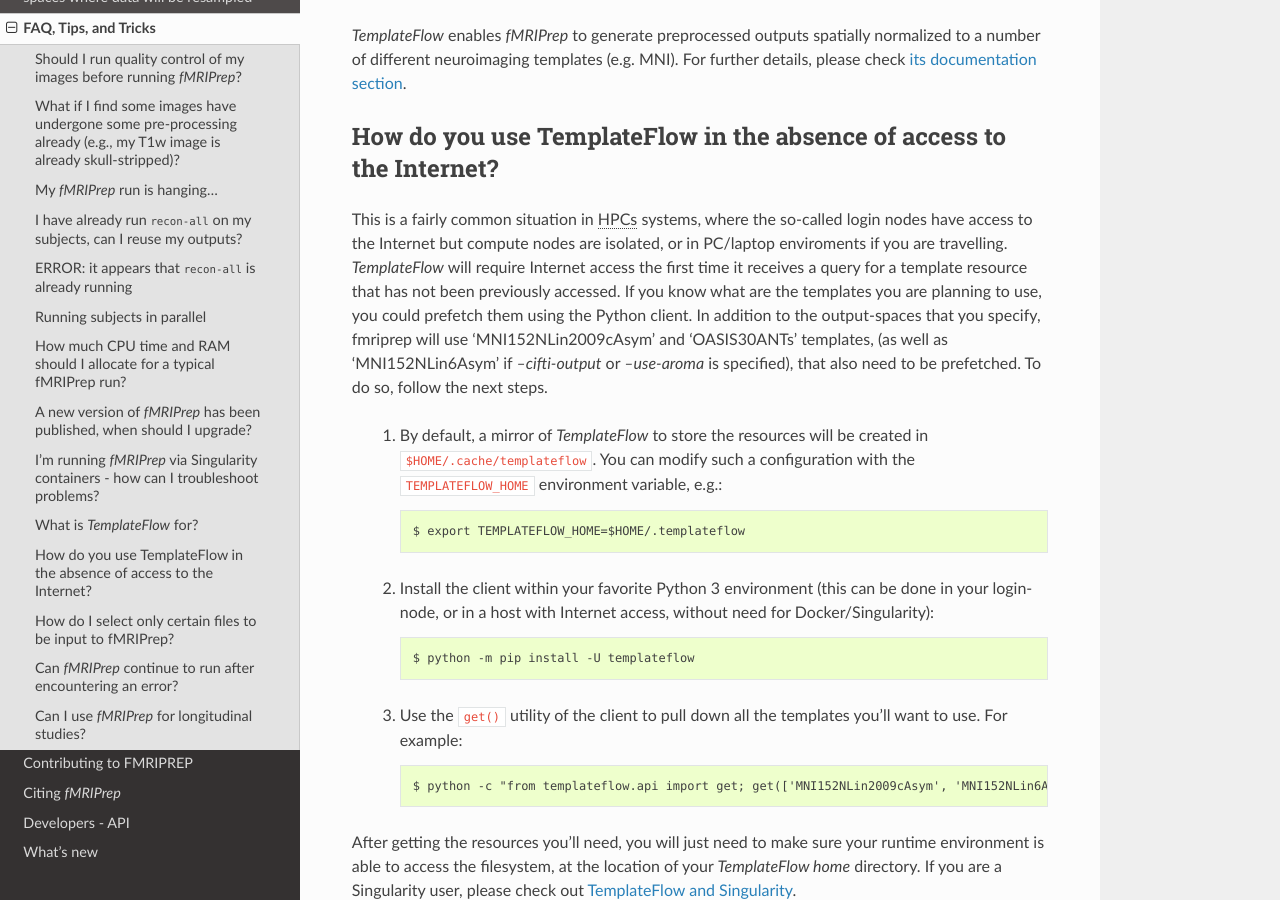
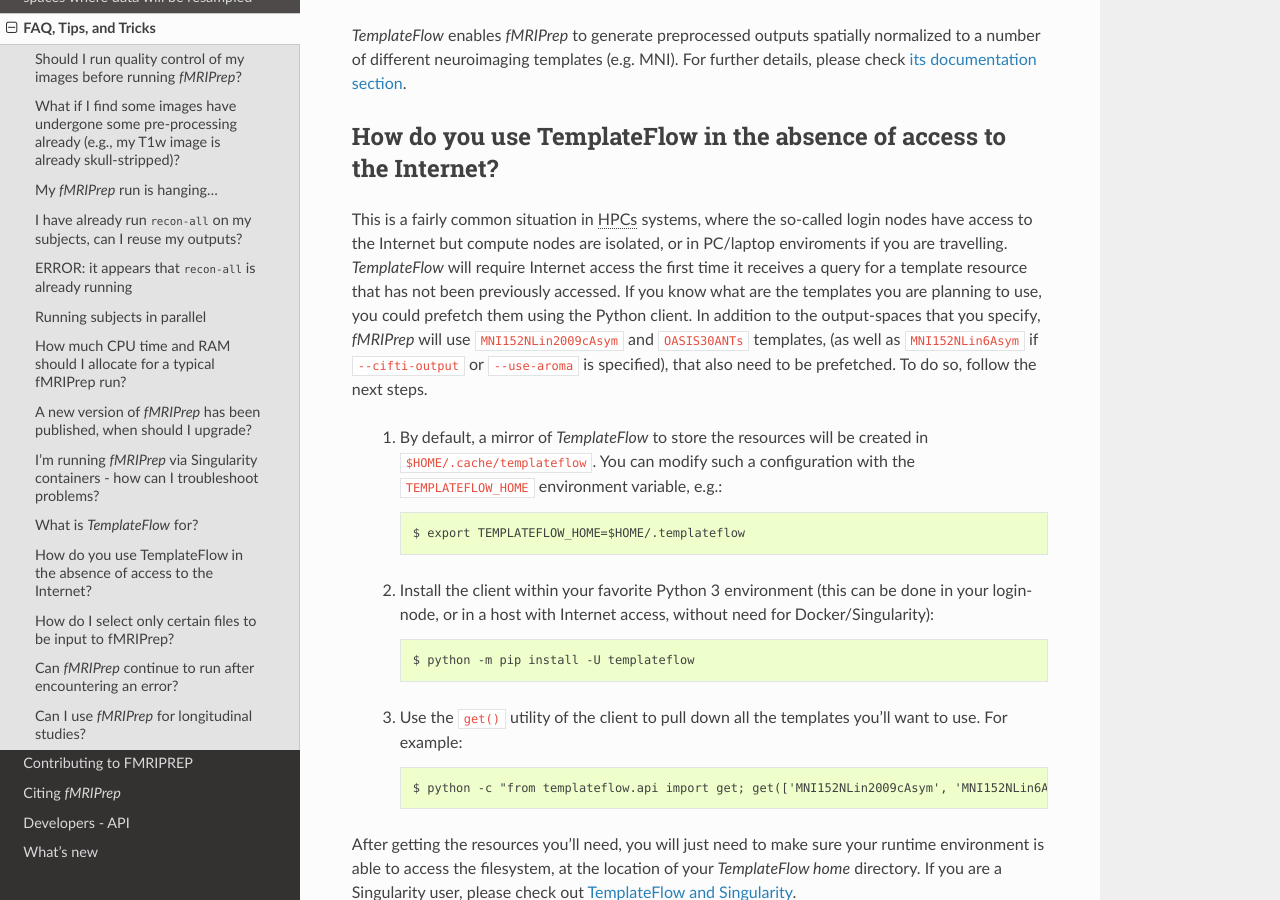
Before and after one commit to nipreps/fmriprep-rodents, a Sphinx documentation site: the page built from docs/faq.rst, in a window 1280 px wide and 900 px high, scrolled down 4253 px. Built offline with Sphinx 7.4.7 and the Read the Docs theme 2.0.0, drawn with Linux system fonts in a browser that asks for light colours.

Commit message:
reformatting

```diff
--- a/docs/faq.rst
+++ b/docs/faq.rst
@@ -192,9 +192,9 @@
 query for a template resource that has not been previously accessed.
 If you know what are the templates you are planning to use, you could
 prefetch them using the Python client.
-In addition to the output-spaces that you specify, fmriprep will use
-'MNI152NLin2009cAsym' and 'OASIS30ANTs' templates,
-(as well as 'MNI152NLin6Asym' if `--cifti-output` or `--use-aroma` is specified),
+In addition to the output-spaces that you specify, *fMRIPrep* will use
+``MNI152NLin2009cAsym`` and ``OASIS30ANTs`` templates,
+(as well as ``MNI152NLin6Asym`` if ``--cifti-output`` or ``--use-aroma`` is specified),
 that also need to be prefetched.
 To do so, follow the next steps.
 
```
